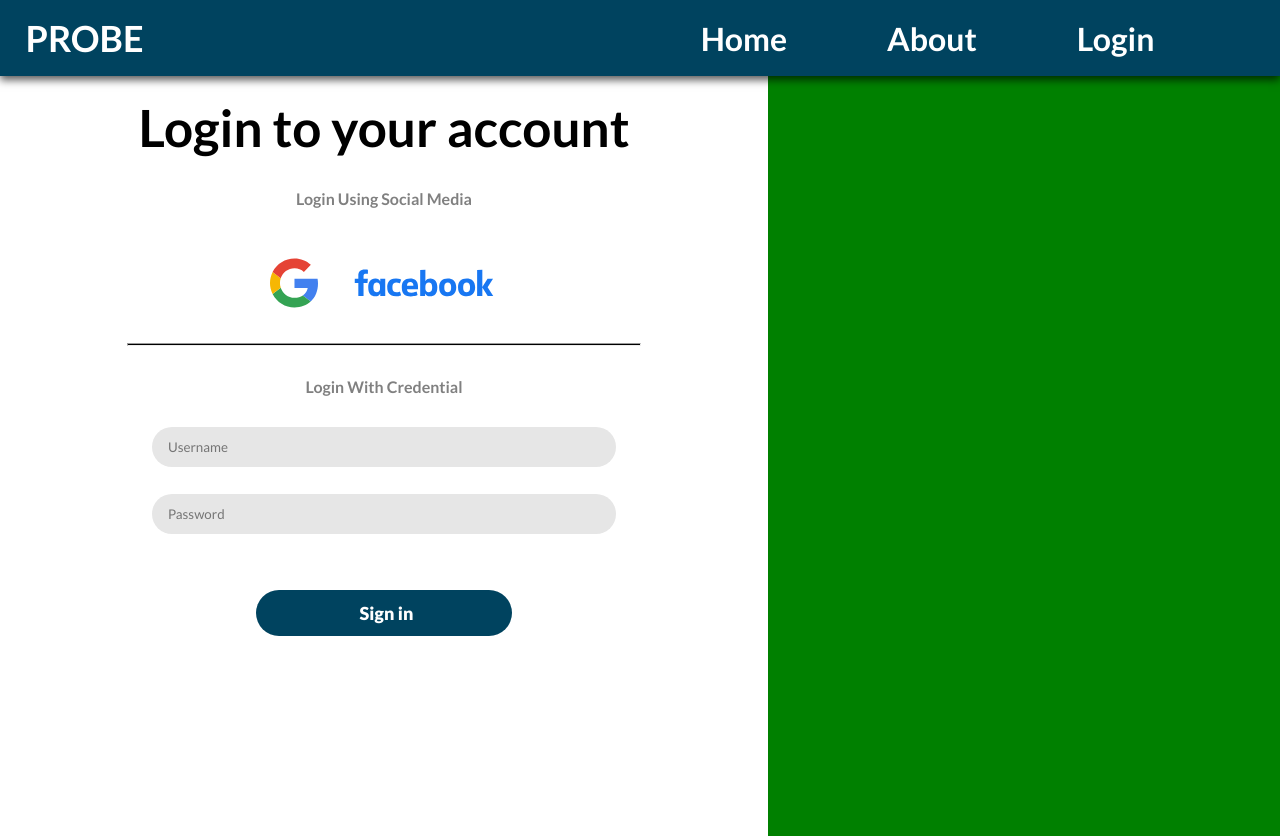
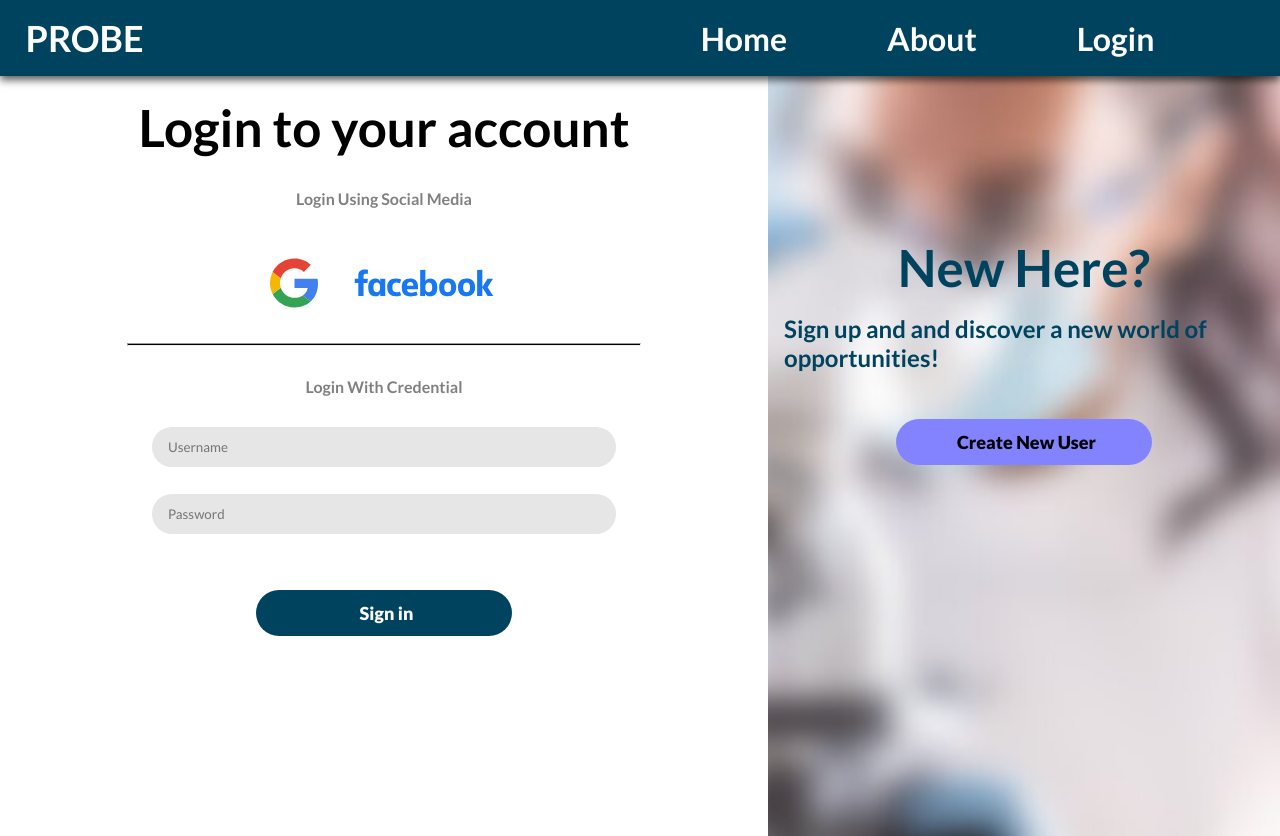
Before and after one commit to Joecthomsen/probe, a React (Create React App) app in the folder web/: page /#/login in a window 1280 px wide. Built offline with nearby package versions, Linux system fonts and the light colour scheme.

Commit message:
Added create user subpage

```diff
--- a/web/src/pages/Login.jsx
+++ b/web/src/pages/Login.jsx
@@ -6,10 +6,12 @@ const login = () => {
         <div className="page-container">
             <Login/>
             <div className="create-new-user">
+                {/* <div className="color-overlay" /> */}
+                <h1 className="create-user-header">New Here?</h1>
+                <h2>Sign up and and discover a new world of opportunities!</h2>
+                <button>Create New User</button>
             </div>
         </div>
-
     );
 }
-
 export default login;
--- a/web/src/styles/login.css
+++ b/web/src/styles/login.css
@@ -83,7 +83,37 @@
 }
 
 .create-new-user {
+  background-image: url("../resources/background-blur.jpg");
+  background-size: cover;
   width: 40vw;
-  height: 95vh;
-  background-color: green;
+  background-position: right;
+  min-height: 95vh;
+  display: flex;
+  flex-direction: column;
+  align-items: center;
+}
+.create-new-user h1 {
+  font-size: 4vw;
+  padding: 20vh 1vw 0px 1vw;
+  color: #00435f;
+}
+.create-new-user h2 {
+  justify-content: center;
+  padding: 2vh;
+  color: #00435f;
+}
+.create-new-user button {
+  width: 20vw;
+  margin-top: 6%;
+  padding: 12px 0px 12px 5px;
+  border: none;
+  background-color: rgb(131, 131, 255);
+  font-size: large;
+  font-weight: 900;
+  color: black;
+  border-radius: 35px;
+}
+.create-new-user button:hover {
+  background-color: #006c9b;
+  cursor: pointer;
 }/*# sourceMappingURL=login.css.map */
--- a/web/src/styles/login.scss
+++ b/web/src/styles/login.scss
@@ -100,7 +100,43 @@ $soMeButtonsSize: 80px;
 }
 
 .create-new-user{
+  background-image: url("../resources/background-blur.jpg");
+  background-size: cover;
   width: 40vw;
-  height: 95vh;
-  background-color: green;
+  background-position: right;
+  min-height: 95vh;
+  display: flex;
+  flex-direction: column;
+  align-items: center;
+
+  h1{
+    font-size: 4vw;
+    padding: 20vh 1vw 0px 1vw;
+    color: $signInButtonColor;
+    // text-shadow: 1px 1px black;
+  }
+
+  h2{
+    justify-content: center;
+    padding: 2vh;
+    color: $signInButtonColor;
+    // text-shadow: 1px 1px black;
+  }
+
+  button{
+    width: 20vw;
+    margin-top: 6%;
+    padding: 12px 0px 12px 5px;
+    border: none;
+    background-color: rgb(131, 131, 255);
+    font-size: large;
+    font-weight: 900;
+    color: black;
+    border-radius: $border-radius;
+    &:hover{
+      background-color: $signInHoverColor;
+      cursor: pointer;
+    }
+  }
+
 }
```
Also changed, not shown: web/src/resources/background-blur.jpg (added), 1 other file (tests, documents, lock files or other folders).
